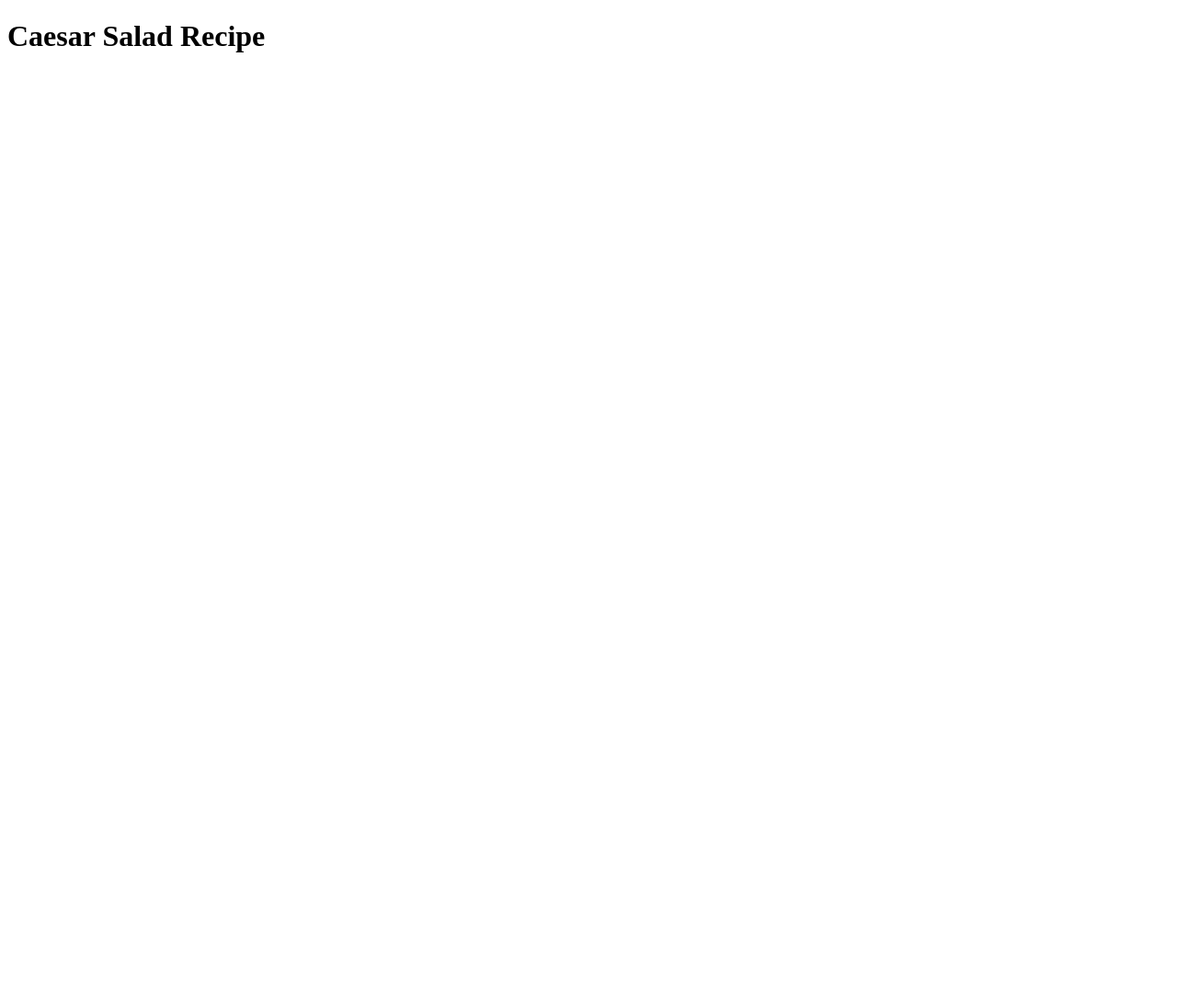
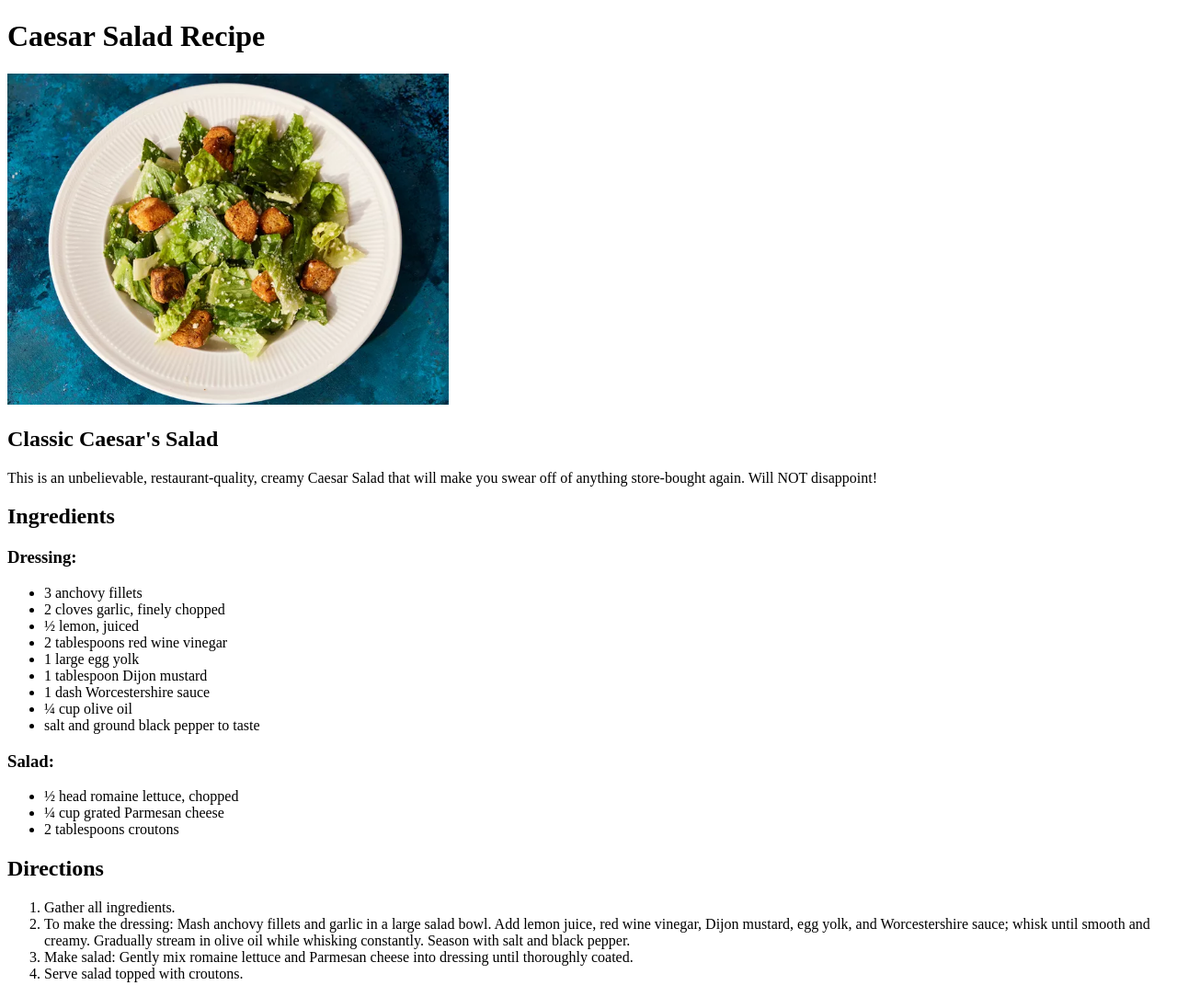
Before and after one commit to Vesclard/odin-recipes, a plain HTML site: page recipes/salad.html in a window 1280 px wide. Shown: the whole page at 92% size. Before the commit the page ends 800 px from the top, so only its background shows below. Drawn offline with Linux system fonts and the light colour scheme.

Commit message:
Add page content

```diff
--- a/recipes/salad.html
+++ b/recipes/salad.html
@@ -7,5 +7,34 @@
 
 <body>
     <h1>Caesar Salad Recipe</h1>
+    <img src="../img/salad.jpg" alt="Fresh green salad served with crouton and shredded cheese." width="480">
+    <h2>Classic Caesar's Salad</h2>
+    <p>This is an unbelievable, restaurant-quality, creamy Caesar Salad that will make you swear off of anything store-bought again. Will NOT disappoint!</p>
+    <h2>Ingredients</h2>
+    <h3>Dressing:</h3>
+    <ul>
+        <li>3 anchovy fillets</li>
+        <li>2 cloves garlic, finely chopped</li>
+        <li>½ lemon, juiced</li>
+        <li>2 tablespoons red wine vinegar</li>
+        <li>1 large egg yolk</li>
+        <li>1 tablespoon Dijon mustard</li>
+        <li>1 dash Worcestershire sauce</li>
+        <li>¼ cup olive oil</li>
+        <li>salt and ground black pepper to taste</li>
+    </ul>
+    <h3>Salad:</h3>
+    <ul>
+        <li>½ head romaine lettuce, chopped</li>
+        <li>¼ cup grated Parmesan cheese</li>
+        <li>2 tablespoons croutons</li>
+    </ul>
+    <h2>Directions</h2>
+    <ol>
+        <li>Gather all ingredients.</li>
+        <li>To make the dressing: Mash anchovy fillets and garlic in a large salad bowl. Add lemon juice, red wine vinegar, Dijon mustard, egg yolk, and Worcestershire sauce; whisk until smooth and creamy. Gradually stream in olive oil while whisking constantly. Season with salt and black pepper.</li>
+        <li>Make salad: Gently mix romaine lettuce and Parmesan cheese into dressing until thoroughly coated.</li>
+        <li>Serve salad topped with croutons.</li>
+    </ol>
 </body>
 </html>
```
Also changed, not shown: img/salad.jpg (added).
